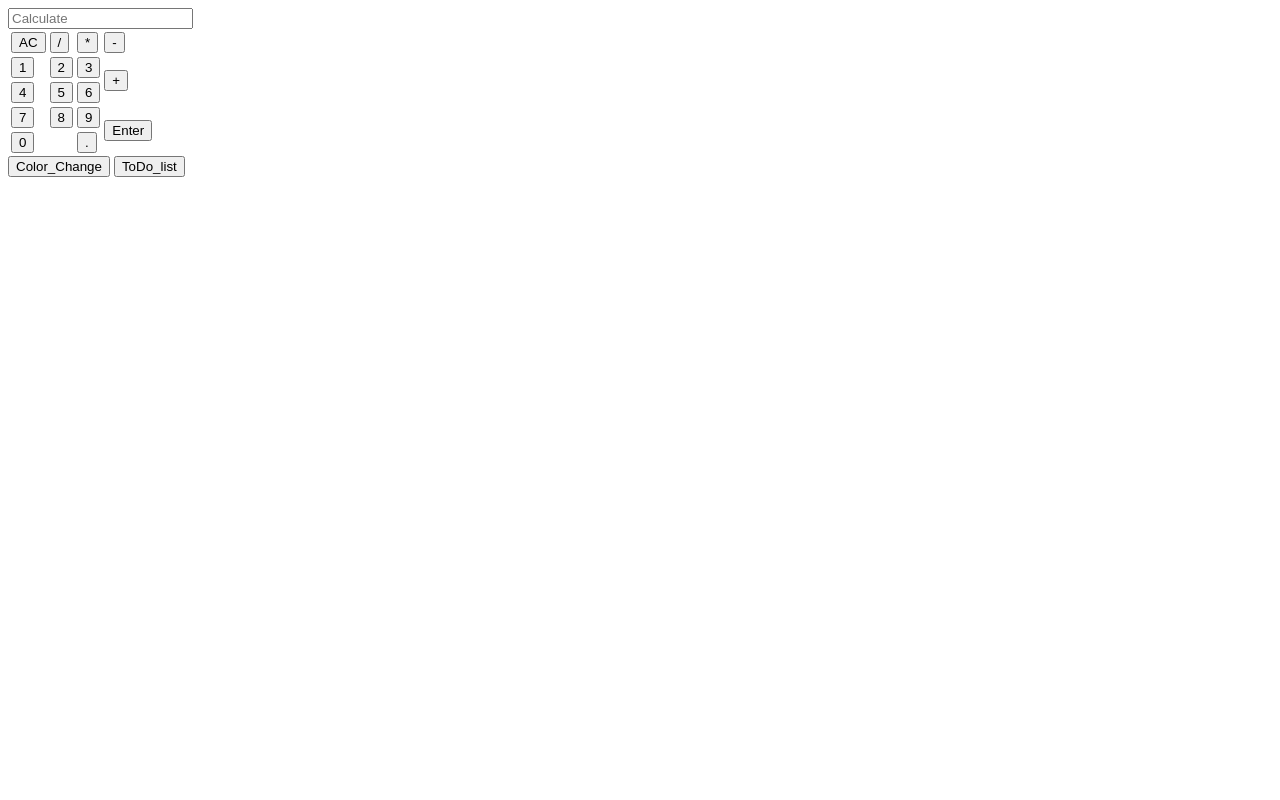
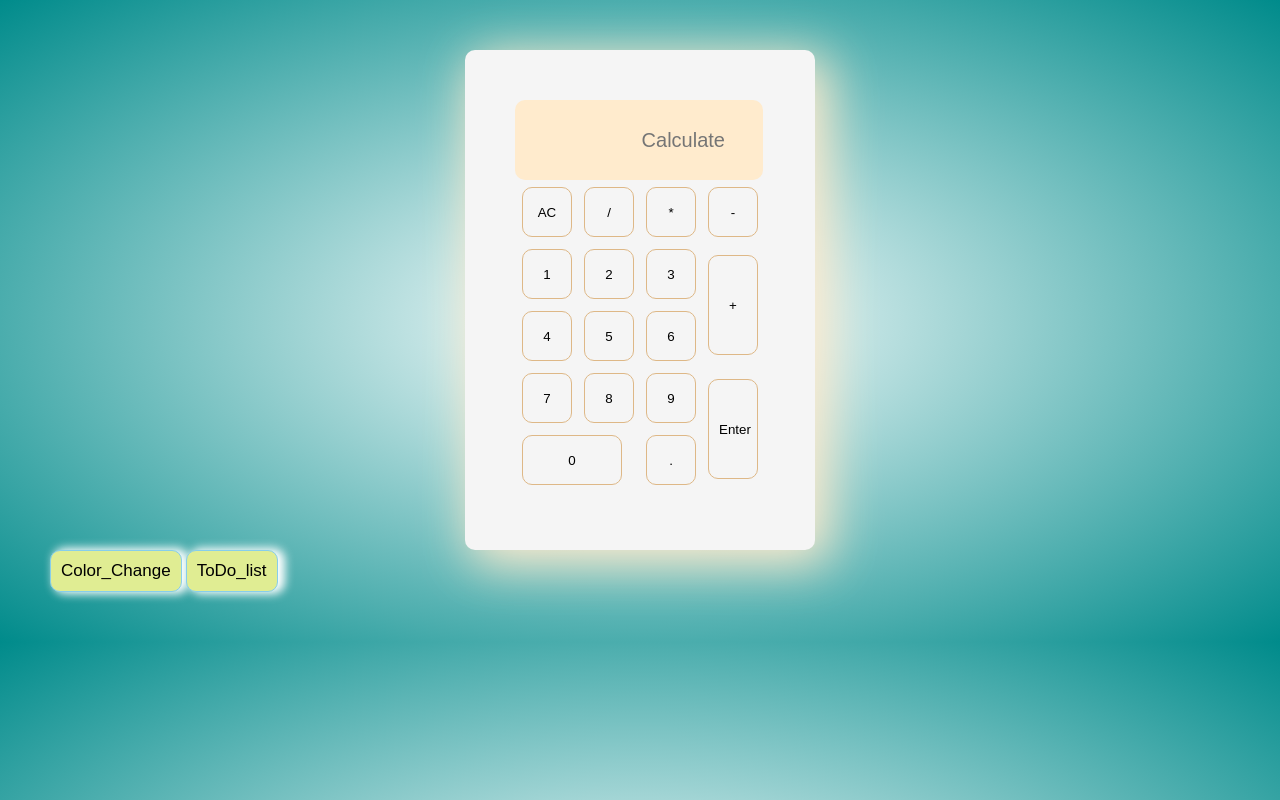
Before and after one commit to Nagarasu0408/Nagarasu0408.github.io, a plain HTML site: page index.html in a window 1280 px wide. Drawn offline with Linux system fonts and the light colour scheme.

Commit message:
Add files via upload

```diff
--- /dev/null
+++ b/css/Color_change.css
@@ -0,0 +1,55 @@
+body{
+	margin: 50px;
+	background-image: linear-gradient(to right,#020024,#05457a,#00d4ff);
+}
+.Main{
+	margin: auto;
+	border: none;
+	border-radius: 10px;
+	background-color: ghostwhite;
+	box-shadow: 2px 7px 10px 6px paleturquoise;
+	height: 500px;
+	width: 420px;
+}
+
+p{
+
+	font-size: 25px;
+	font-family:monospace ,serif;
+	padding: 0px 10px 0px 10px;
+	height: 350px;
+	width: 400px;
+}
+pre{
+	text-align: center;
+	font-size: 25px;
+	font-family:monospace ,serif;
+	padding: 10px;
+	text-transform:uppercase;
+	animation: color1 3s 100;
+}
+@keyframes color1{
+	0%{
+		color: green;
+	}
+	50%{
+		color: orangered;
+	}
+	100%{
+		color: red;
+	}
+}
+button{
+	margin-left:35% ;
+	border: 1px solid black;
+	color: black;
+	height: 35px;
+	width: 100px;
+	background-color: transparent;
+	border-radius: 10px;
+	border-color: peachpuff;
+	box-shadow: 1px 10px 30px .5px peru;
+}
+button:hover{
+	background-color: orange;
+}
--- /dev/null
+++ b/css/index.css
@@ -0,0 +1,124 @@
+body{
+	margin: 50px;
+	background-image: radial-gradient(white, darkcyan);
+}
+.Main{
+	margin: auto;
+	width: 250px;
+	height: 400px;
+	border:none;
+	border-radius: 10px;
+	background-color: whitesmoke;
+	box-shadow: 10px 10px 50px 5px blanchedalmond;
+/*filter: drop-shadow(30px 10px 4px #4444dd);*/
+	padding: 50px;
+}
+
+.Number .Button{
+	background-color: transparent;
+	padding: 10px;
+	border: .5px solid burlywood;
+	height: 50px;
+	width: 50px;
+	border-radius: 10px;
+	transition: 0.5s background-color;
+	animation: mymove 5s infinite;
+}
+.Number .Button:hover{
+	border: 2px solid transparent ;
+	box-shadow:0px 0px 6px 5px blanchedalmond;
+	color: white;
+	background-color:#74f2f0 ;
+}
+.Symbol-state{
+background-color: transparent;
+	padding: 10px;
+	border: .5px solid burlywood;
+	height: 100px;
+	width: 50px;
+	border-radius: 10px;
+	transition: 0.5s background-color;
+	animation: mymove 5s infinite;
+}
+.Symbol-state:hover{
+	border: 2px solid transparent ;
+	box-shadow:0px 0px 6px 5px blanchedalmond;
+	color: white;
+	background-color:orange ;
+}
+.btn-state{
+background-color: transparent;
+	padding: 10px;
+	border: .5px solid burlywood;
+	height: 50px;
+	width: 100px;
+	border-radius: 10px;
+	transition: 0.5s background-color;
+	animation: mymove 5s infinite;
+}
+.btn-state:hover{
+	border: 2px solid transparent ;
+	box-shadow:0px 0px 6px 5px blanchedalmond;
+	color: white;
+	background-color:#74f2f0 ;
+}
+.Symbol{
+	background-color: transparent;
+	padding: 10px;
+	border: .5px solid burlywood;
+	height: 50px;
+	width: 50px;
+	border-radius: 10px;
+	transition: 0.5s background-color;
+	animation: mymove 5s infinite;
+}
+.Symbol:hover{
+	border: 2px solid transparent ;
+	box-shadow:0px 0px 6px 5px blanchedalmond;
+	color: white;
+	background-color:orange ;
+}
+td{
+	padding: 5px;
+}
+
+#display{
+	text-align: right;
+	padding: 0px 38px 0px 10px;
+	font-size: 20px;
+	border: none;
+	border-radius: 10px;
+	height: 80px;
+	width: 200px;
+	background-color: blanchedalmond;
+
+}
+
+
+#Nav_button{
+	background-color:#e0ed93;
+	font-size: 17px;
+	box-shadow: 5px 0px 10px 2px white;
+	padding: 10px;
+	border: .5px solid skyblue;
+	height: auto;
+	width: auto;
+	border-radius: 10px;
+	transition: 0.5s background-color;
+	animation: mymove 5s infinite;
+}
+
+#Nav_button:hover{
+	border: 2px solid transparent ;
+	box-shadow:0px 0px 6px 5px blanchedalmond;
+	color: white;
+	background-color:#74f2f0 ;
+}
+
+/*@keyframes mymove{
+	 0%   { background: red;}
+  25%  {background: blue;}
+  50%  {background: yellow;}
+  75%  { background: green;}
+  100% { background: red;}
+}*/
--- /dev/null
+++ b/css/todo_list.css
@@ -0,0 +1,145 @@
+body{
+	background: rgb(34,193,195);
+background: linear-gradient(to right, #22c1c3, #9fe851);
+}
+.Main{
+	margin: auto;
+	width: 300px;
+	height: auto;
+	border:6px solid transparent;
+	animation: MainBorder 3s infinite;
+	border-radius: 10px;
+	background-color: whitesmoke;
+	box-shadow: 10px 10px 50px 5px blanchedalmond;
+/*filter: drop-shadow(30px 10px 4px #4444dd);*/
+	padding: 50px;
+}
+
+#Add{
+	background-color: #94ebd1;
+	border-radius: 10px;
+	height: 40px;
+	width: 60px;
+	border: none;
+	font-size: 20px;
+	text-transform:uppercase;
+
+}
+#Clear{
+	background-color: #fa6039;
+	border-radius: 10px;
+	height: 40px;
+	width: 80px;
+	border: none;
+	font-size: 20px;
+	margin: 10px 20px 0px 10px;
+	text-align: center;
+}
+#Submit{
+	background-color: #13e844;
+	border-radius: 10px;
+	height: 40px;
+	width: 80px;
+	border: none;
+	font-size: 20px;
+	margin: 10px 10px 0px 10px;
+	text-align: center;
+}
+#TodiList{
+	margin:0px 20px 0px 0px;
+	border: 3px solid #def7c3;
+	background-color: white;
+	font-size: 20px;
+	height: 40px;
+	width: 200px;
+	border-radius: 10px;
+}
+#TodiList:hover{
+	border: 1px solid;
+	border-color:lightskyblue;
+	box-shadow: 0px  1px 7px 1px lightskyblue;
+}
+#Submit:hover{
+	border: 1px solid;
+		border-color:black;
+	box-shadow: 0px  1px 7px 1px black
+}
+#Clear:hover{
+	border: 1px solid;
+	border-color:black;
+	box-shadow: 0px  1px 7px 1px black
+}
+#Add:hover{
+	border: 1px solid;
+	border-color:black;
+	box-shadow: 0px  1px 7px 1px black
+}
+
+p{
+	font-size: 25px;
+	text-decoration-color: black;
+
+}
+/*@keyframes MainBorder{
+	0%{
+		border-top-color:pink;
+		border-right-color:green;
+		border-bottom-color:red;
+		border-left-color:blue;
+	}
+	10%{
+		border-top-color:blue;
+		border-right-color:pink;
+		border-bottom-color:green;
+		border-left-color:red;
+	}
+	30%{
+		border-top-color:red;
+		border-right-color:blue;
+		border-bottom-color:pink;
+		border-left-color:green;
+	}
+	40%{
+		border-top-color:green;
+		border-right-color:red;
+		border-bottom-color:blue;
+		border-left-color:pink;
+	}
+	50%{
+		border-top-color:pink;
+		border-right-color:green;
+		border-bottom-color:red;
+		border-left-color:blue;
+	}
+	60%{
+		border-top-color:blue;
+		border-right-color:pink;
+		border-bottom-color:green;
+		border-left-color:red;
+	}
+	70%{
+		border-top-color:red;
+		border-right-color:blue;
+		border-bottom-color:pink;
+		border-left-color:green;
+	}
+	80%{
+		border-top-color:green;
+		border-right-color:red;
+		border-bottom-color:blue;
+		border-left-color:pink;
+	}
+	90%{
+		border-top-color:pink;
+		border-right-color:green;
+		border-bottom-color:red;
+		border-left-color:blue;
+	}
+	100%{
+		border-top-color:blue;
+		border-right-color:pink;
+		border-bottom-color:green;
+		border-left-color:red;
+	}
+
+}*/
--- a/index.html
+++ b/index.html
@@ -3,7 +3,7 @@
 <head>
 	<meta charset="utf-8">
 	<meta name="viewport" content="width=device-width, initial-scale=1">
-	<link rel="stylesheet" type="text/css" href="index.css">
+	<link rel="stylesheet" type="text/css" href="css/index.css">
 	<title>Index</title>
 </head>
 <body>
@@ -46,6 +46,6 @@
 		<button type="button" id="Nav_button" onclick="nextPage()">Color_Change</button>
 		<button type="button" id="Nav_button" onclick="nextPage2()">ToDo_list</button>
 	</div>
-	<script type="text/javascript" src="index.js"></script>
+	<script type="text/javascript" src="js/index.js"></script>
 </body>
 </html>
--- /dev/null
+++ b/js/index.js
@@ -0,0 +1,21 @@
+let result=document.getElementById("display");
+
+function Click(num){
+	result.value +=num;
+}
+
+function EqualTo(){
+	result.value=eval(result.value);
+}
+
+function Clear(){
+	result.value="";
+}
+
+function nextPage(){
+ location.href = "html/Color_change.html";
+}
+
+function nextPage2(){
+ location.href = "html/todo_list.html";
+}
```
Also changed, not shown: html/Color_change.html (added, +19 -0 lines), html/todo_list.html (added, +19 -0 lines), js/Color_change.js (added, +13 -0 lines), js/todo_list.js (added, +44 -0 lines).
